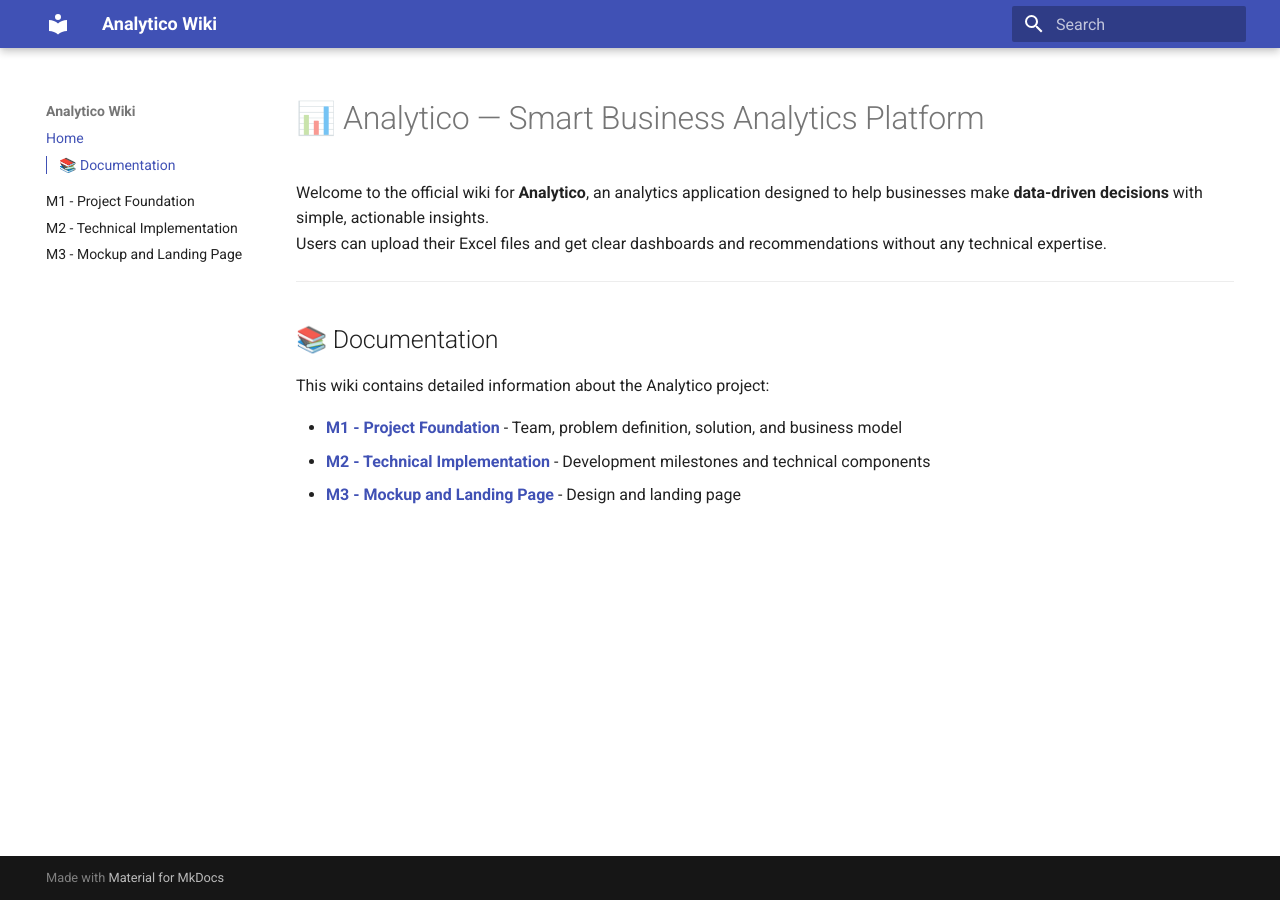
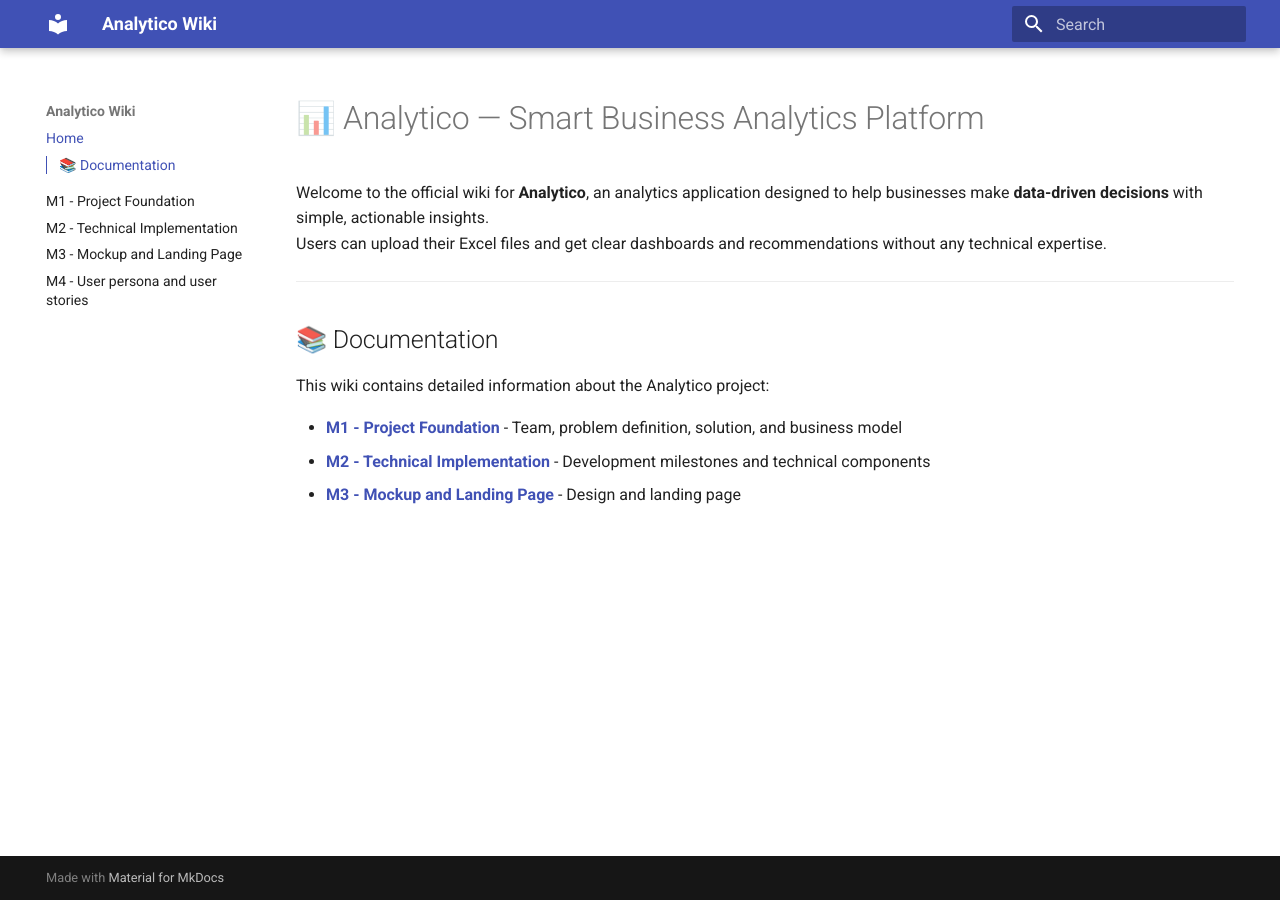
Before and after one commit to VladCostin4/analytico, an MkDocs documentation site: the page built from docs/index.md, in a window 1280 px wide. Built offline with MkDocs 1.6.1 and Material for MkDocs 9.7.7, drawn with Linux system fonts in a browser that asks for light colours.

Commit message:
Add M4 section for user persona and user stories

```diff
--- a/mkdocs.yml
+++ b/mkdocs.yml
@@ -14,6 +14,7 @@ nav:
   - M1 - Project Foundation: m1.md
   - M2 - Technical Implementation: m2.md
   - M3 - Mockup and Landing Page: m3.md
+  - M4 - User persona and user stories: m4.md
 
 extra_css:
   - style.css
```
